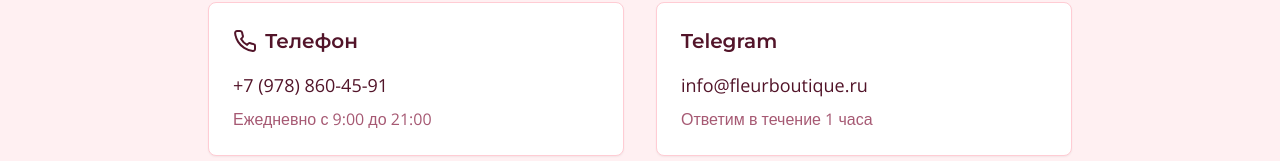
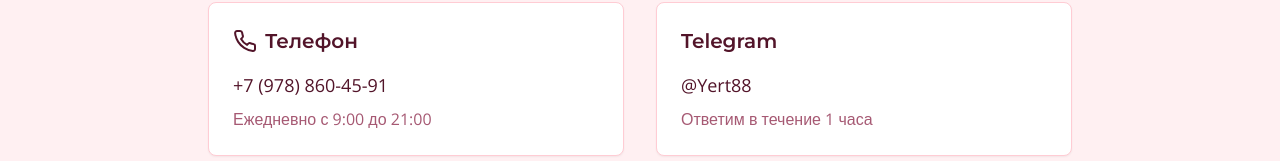
Before and after one commit to pr-poehali-dev/flower-shop-ui, a React (Vite) app: page / in a window 1280 px wide. Both pictures are taken after a click on the button "Контакты". Shown: the part 219-380 px from the top of the page. Built offline with nearby package versions, Linux system fonts and the light colour scheme.

Commit message:
Обновление 1 компонентов

```diff
--- a/src/pages/Index.tsx
+++ b/src/pages/Index.tsx
@@ -274,7 +274,7 @@ export default function Index() {
 
               <Card className="p-6">
                 <h4 className="font-semibold text-xl mb-4 flex items-center gap-2">Telegram</h4>
-                <p className="text-lg mb-2">info@fleurboutique.ru</p>
+                <p className="text-lg mb-2">@Yert88</p>
                 <p className="text-muted-foreground">Ответим в течение 1 часа</p>
               </Card>
 
```
